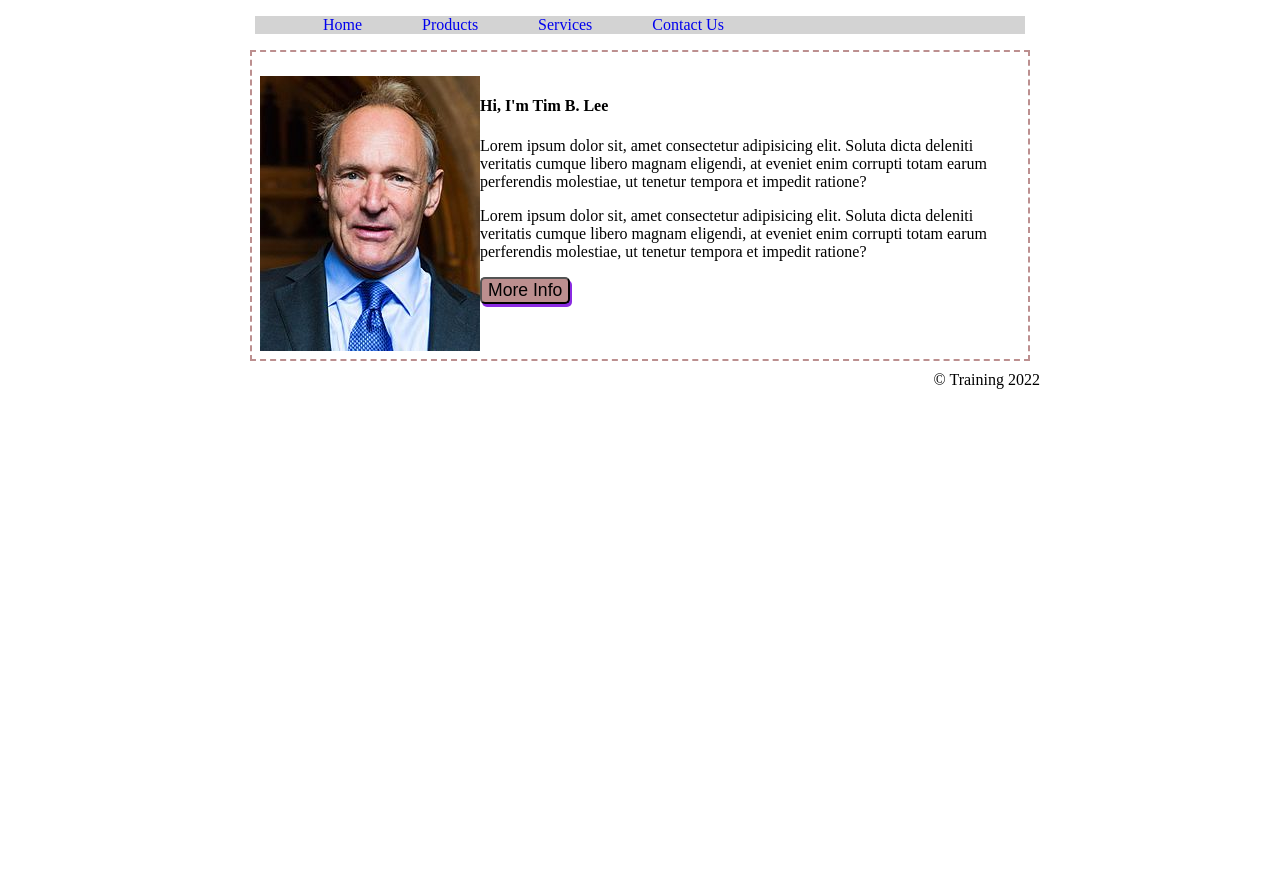
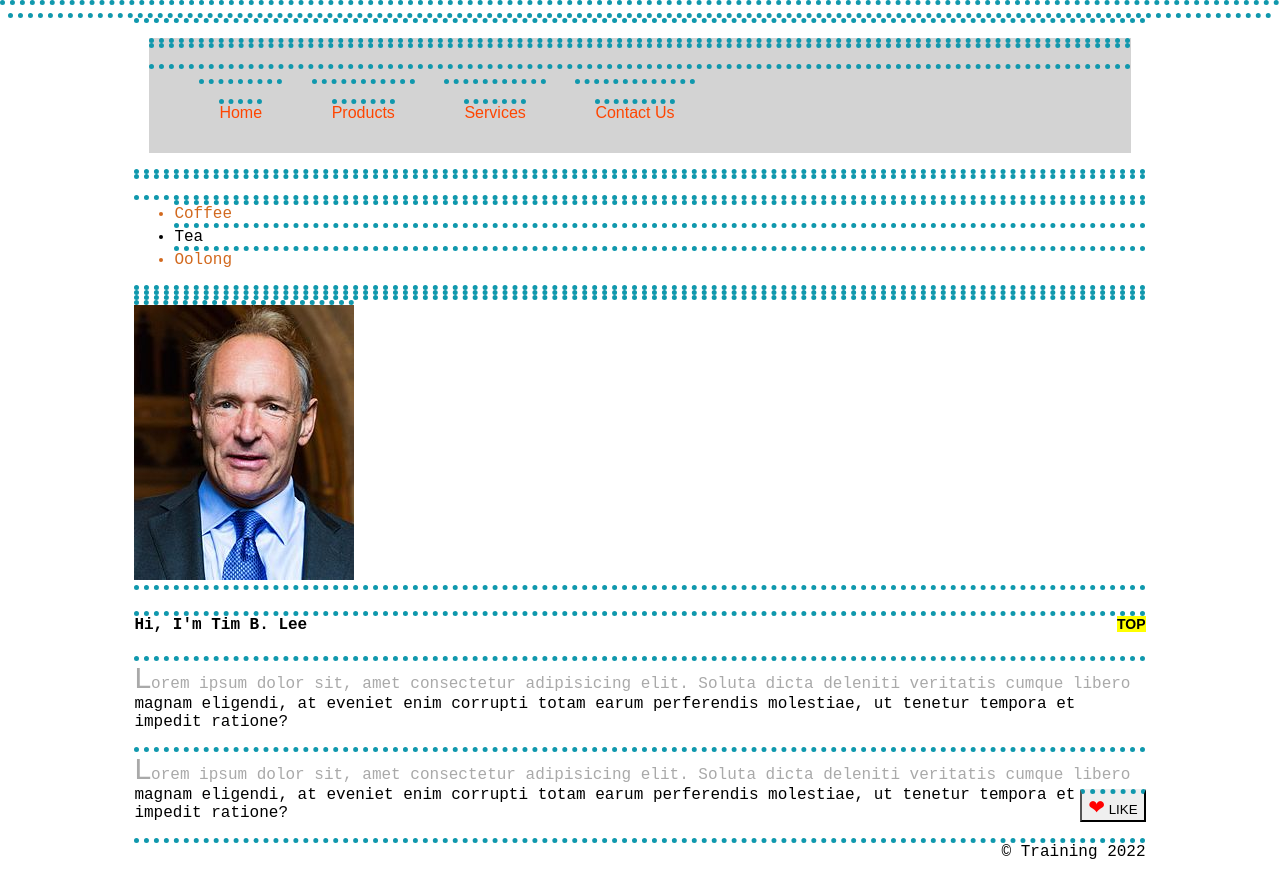
Before and after one commit to synergy2411/frontend-basics-module-one, a plain HTML site: page 01-html-basics/basics.html in a window 1280 px wide. Before the commit the page ends 800 px from the top, so only its background shows below. Drawn offline with Linux system fonts and the light colour scheme.

Commit message:
absolute positioning

```diff
--- a/01-html-basics/basics.html
+++ b/01-html-basics/basics.html
@@ -2,19 +2,14 @@
 <html>
   <head>
     <title>My First Page</title>
-    <link rel="stylesheet" href="./styles/main.css">
+    <!-- <link rel="stylesheet" href="./styles/main.css"> -->
+    <link rel="stylesheet" href="./styles/style.css" />
   </head>
   <body>
-    <div class="main-container">
-    <!-- <div id="backdrop"></div>
-    <div id="modal">
-      <p>Are you Sure</p>
-      <button>Yes, pretty much!</button>
-    </div> -->
-
+    <div class="main-container" width="200px" height="200px">
       <header style="background-color: lightgrey; margin: 15px">
         <nav>
-        <ul>
+          <ul class="links">
             <li class="link-item"><a class="nav-link" href="/home">Home</a></li>
             <li class="link-item">
               <a class="nav-link" href="/products">Products</a>
@@ -31,8 +26,10 @@
 
       <div class="container">
         <aside>
-        <ul>
-          <li></li>
+          <ul class="beverages">
+            <li>Coffee</li>
+            <li>Tea</li>
+            <li>Oolong</li>
           </ul>
         </aside>
         <main>
@@ -42,27 +39,25 @@
               <div class="user-detail">
                 <h4>Hi, I'm Tim B. Lee</h4>
                 <p>
-                Lorem ipsum dolor sit, amet consectetur adipisicing elit. Soluta
-                dicta deleniti veritatis cumque libero magnam eligendi, at
-                eveniet enim corrupti totam earum perferendis molestiae, ut
+                  Lorem ipsum dolor sit, amet consectetur adipisicing elit.
+                  Soluta dicta deleniti veritatis cumque libero magnam eligendi,
+                  at eveniet enim corrupti totam earum perferendis molestiae, ut
                   tenetur tempora et impedit ratione?
                 </p>
                 <p>
-                Lorem ipsum dolor sit, amet consectetur adipisicing elit. Soluta
-                dicta deleniti veritatis cumque libero magnam eligendi, at
-                eveniet enim corrupti totam earum perferendis molestiae, ut
+                  Lorem ipsum dolor sit, amet consectetur adipisicing elit.
+                  Soluta dicta deleniti veritatis cumque libero magnam eligendi,
+                  at eveniet enim corrupti totam earum perferendis molestiae, ut
                   tenetur tempora et impedit ratione?
                 </p>
-              <button class="more-info">More Info</button>
+                <button class="like">❤ LIKE</button>
               </div>
             </div>
           </section>
         </main>
       </div>
 
-
-
-    <footer style="text-align: right;">&copy; Training 2022</footer>
+      <footer style="text-align: right">&copy; Training 2022</footer>
     </div>
   </body>
 </html>
--- /dev/null
+++ b/01-html-basics/styles/style.css
@@ -0,0 +1,88 @@
+.links {
+  list-style: none;
+}
+
+.links > li {
+  display: inline-block;
+  margin: 10px;
+  padding: 20px;
+}
+
+a:link {
+  text-decoration: none;
+  color: orangered;
+  font-family: sans-serif;
+}
+
+a:visited {
+  color: brown;
+}
+
+a:hover {
+  background-color: black;
+  color: aliceblue;
+  text-decoration: underline;
+}
+
+a:active {
+  background-color: #1098ad;
+  text-decoration: underline;
+}
+
+.beverages li:nth-child(odd) {
+  color: chocolate;
+}
+
+.user-detail > p::first-letter {
+  font-size: 30px;
+  font-family: sans-serif;
+}
+.user-detail > p::first-line {
+  color: darkgrey;
+}
+
+h4 {
+  position: relative;
+}
+h4::after {
+  content: "TOP";
+  background-color: yellow;
+  right: 0;
+  top: 0;
+  position: absolute;
+  font-family: sans-serif;
+  font-size: 14px;
+}
+
+.user-detail {
+  position: relative;
+}
+
+body {
+  position: relative;
+  font-family: 'Courier New', Courier, monospace;
+  font-size: 16px;
+
+}
+
+*{
+    border-top: 5px dotted #1098ad;
+}
+
+.like {
+  position: absolute;
+  bottom: 0;
+  right: 0;
+}
+
+button::first-letter {
+  color: red;
+  font-size: 20px;
+}
+
+
+.main-container{
+    width: 80%;
+    margin-top: auto;
+    margin-left: 10%;
+}
```
Lines whose indentation alone changed are shown as unchanged.
